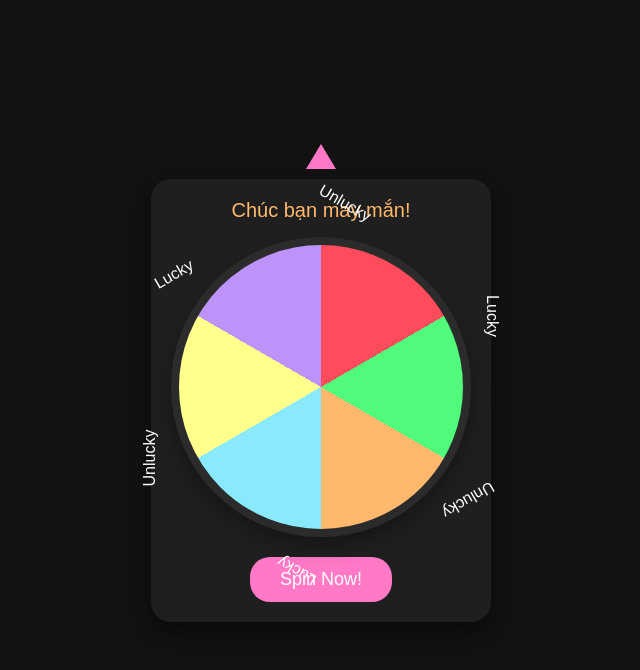
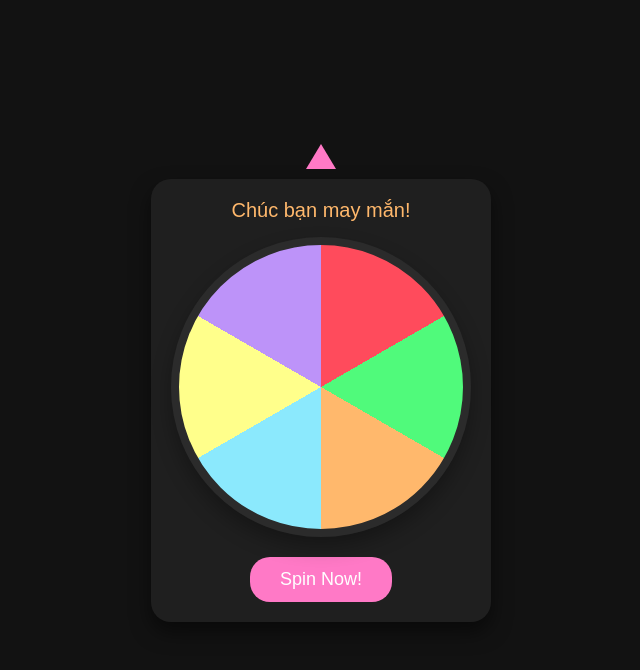
Before and after one commit to JustnormalOk/kietluan, a plain HTML site: page index.html in a window 1280 px wide. Shown: the whole page, without its empty margins (319-959 px from the left). Drawn offline with Linux system fonts and the light colour scheme.

Commit message:
Update index.html

```diff
--- a/index.html
+++ b/index.html
@@ -62,25 +62,6 @@
             z-index: 10;
         }
 
-        .segment-text {
-            position: absolute;
-            width: 50%;
-            height: 50%;
-            display: flex;
-            justify-content: center;
-            align-items: center;
-            font-size: 16px;
-            color: #fff;
-            transform-origin: 100% 100%;
-        }
-
-        .segment-text:nth-child(1) { transform: rotate(30deg) translate(0, -100px); }
-        .segment-text:nth-child(2) { transform: rotate(90deg) translate(0, -100px); }
-        .segment-text:nth-child(3) { transform: rotate(150deg) translate(0, -100px); }
-        .segment-text:nth-child(4) { transform: rotate(210deg) translate(0, -100px); }
-        .segment-text:nth-child(5) { transform: rotate(270deg) translate(0, -100px); }
-        .segment-text:nth-child(6) { transform: rotate(330deg) translate(0, -100px); }
-
         .spin-button {
             margin-top: 20px;
             padding: 12px 30px;
@@ -109,14 +90,7 @@
     <div class="wheel-container">
         <div class="message">Chúc bạn may mắn!</div>
         <div class="arrow"></div>
-        <div class="wheel" id="wheel">
-            <div class="segment-text">Unlucky</div>
-            <div class="segment-text">Lucky</div>
-            <div class="segment-text">Unlucky</div>
-            <div class="segment-text">Lucky</div>
-            <div class="segment-text">Unlucky</div>
-            <div class="segment-text">Lucky</div>
-        </div>
+        <div class="wheel" id="wheel"></div>
         <button class="spin-button" onclick="spin()">Spin Now!</button>
     </div>
 
```
